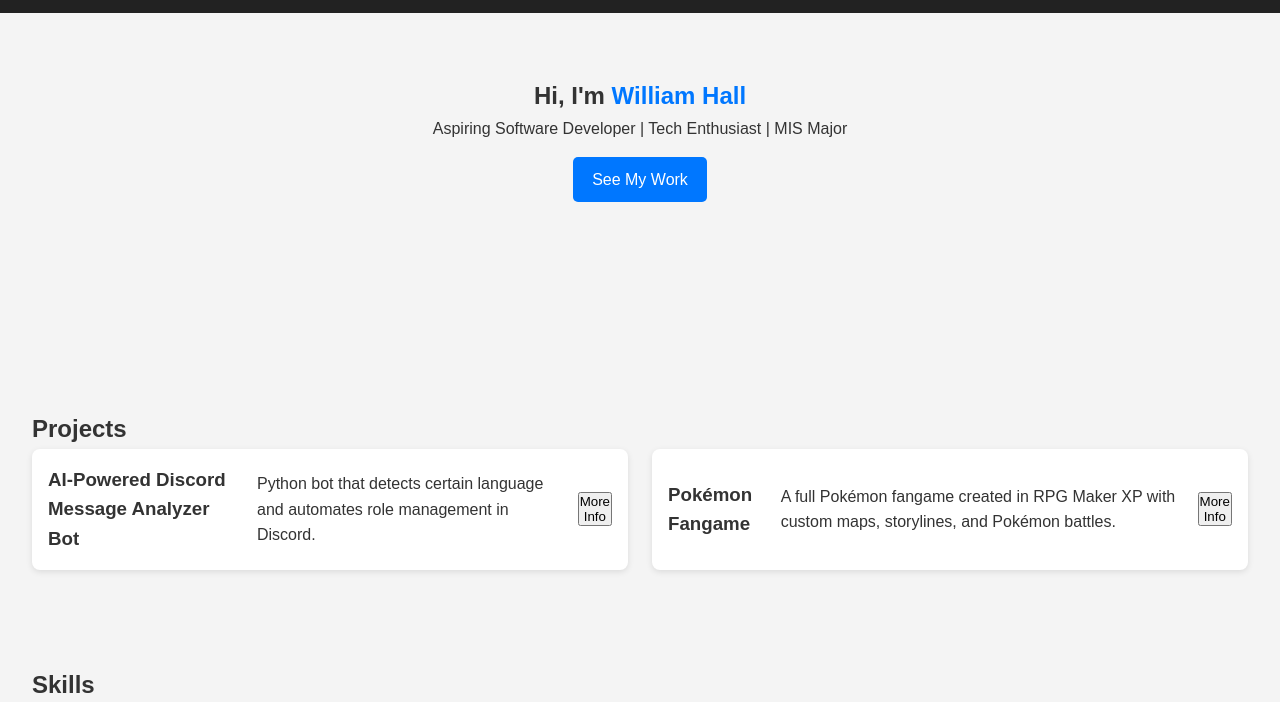
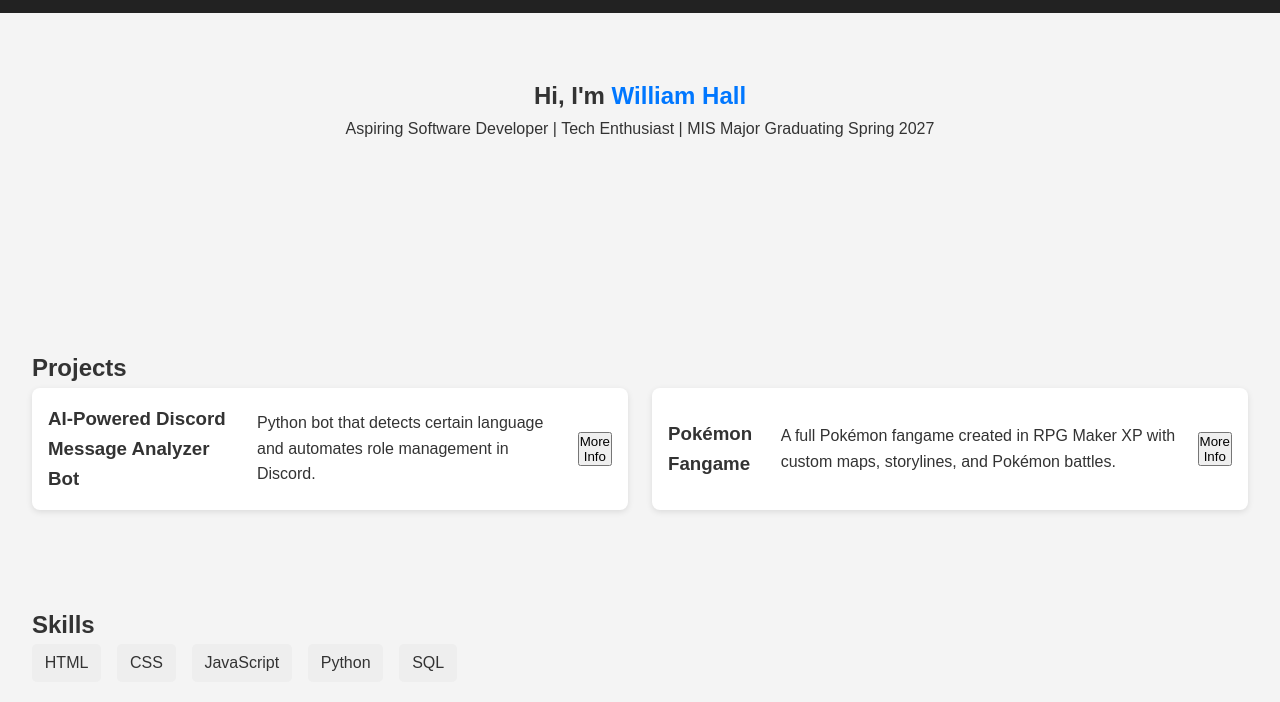
Before and after one commit to willcoded0/portfolio, a plain HTML site: page index.html in a window 1280 px wide. Shown: the part 57-759 px from the top of the page. Drawn offline with Linux system fonts and the light colour scheme.

Commit message:
Update index.html

```diff
--- a/index.html
+++ b/index.html
@@ -24,8 +24,7 @@
   <!-- Hero Section -->
   <section id="hero">
     <h2>Hi, I'm <span class="highlight">William Hall</span></h2>
-    <p>Aspiring Software Developer | Tech Enthusiast | MIS Major</p>
-    <a href="#projects" class="btn">See My Work</a>
+    <p>Aspiring Software Developer | Tech Enthusiast | MIS Major Graduating Spring 2027</p>
   </section>
 
   <!-- Projects -->
```
